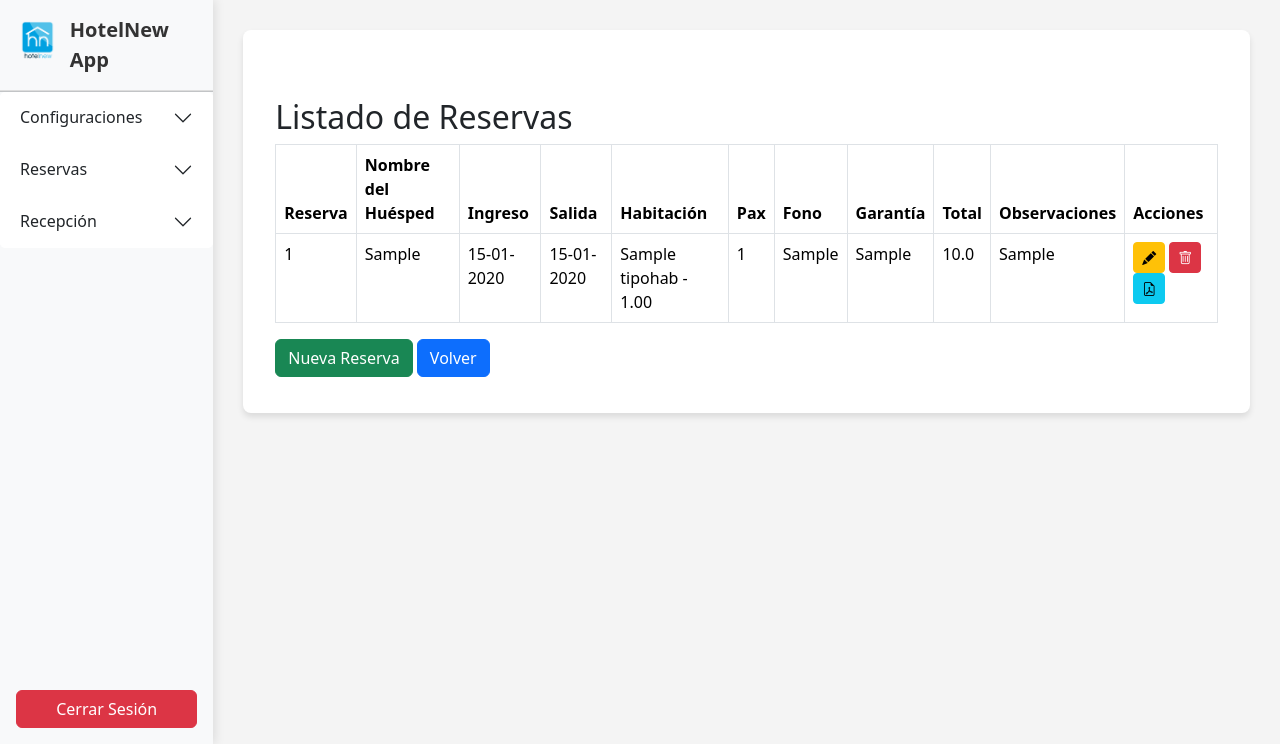
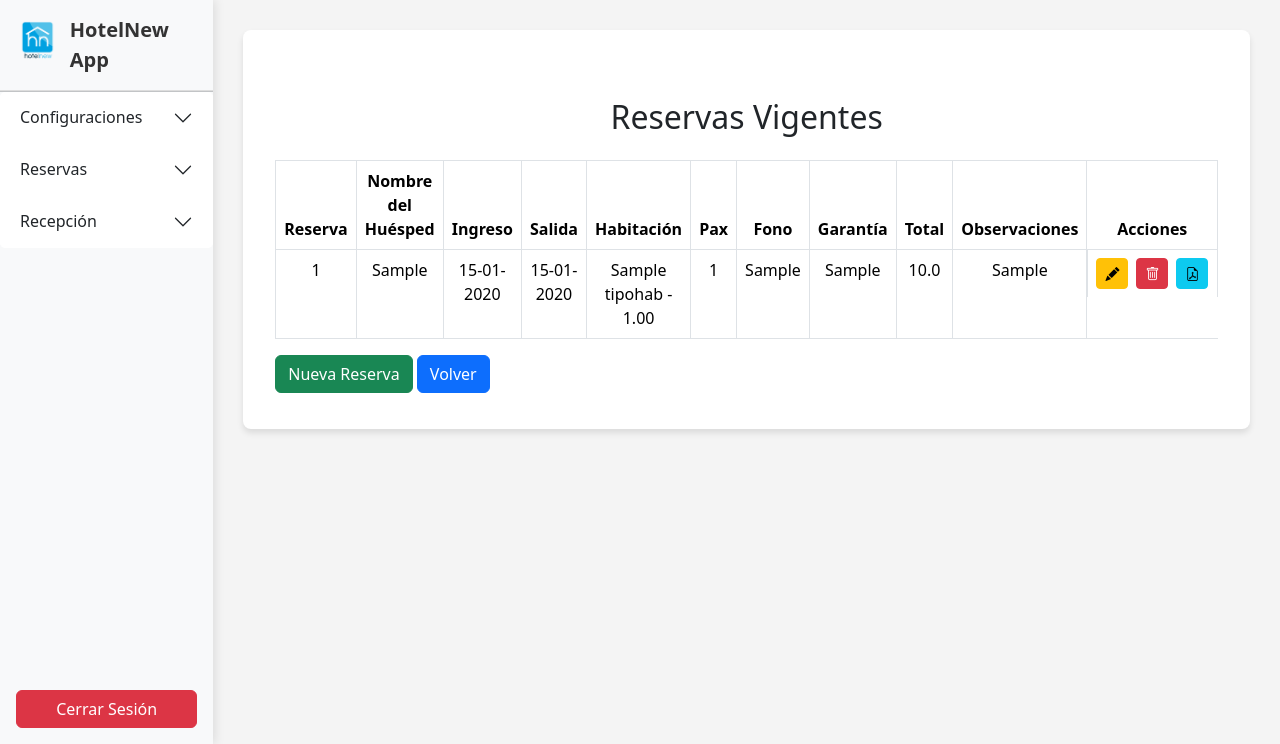
Before and after one commit to ceal2013/EVA-4, a Django app: page /listadoReservas/ in a window 1280 px wide. Shown: the part 56-800 px from the top of the page. Run offline with Django 5.2, Linux system fonts and the light colour scheme; a user stored in the database is signed in; tables that the repository leaves empty hold one stand-in row (values such as "Sample post"); some libraries are stand-ins or nearby versions.

Commit message:
Añadiendo estilos personalizados a la tabla de reservas y mejorando la estructura del HTML

```diff
--- /dev/null
+++ b/static/css/styles.css
@@ -0,0 +1,5 @@
+/* Color encabezados tablas */
+.custom-header {
+    background-color: #003366; /* Azul oscuro */
+    color: white; /* Texto blanco */
+}
--- a/templates/reservasApp/listadoReservas.html
+++ b/templates/reservasApp/listadoReservas.html
@@ -1,11 +1,19 @@
 <!-- listadoReservas.html -->
 {% extends 'reservasApp/gestionReservas.html' %}
 
+<style>
+    .custom-header {
+        background-color: #003366; /* Azul oscuro */
+        color: white; /* Texto blanco */
+    }
+</style>
+
 {% block content %}
 <div class="container mt-5">
-    <h2>Listado de Reservas</h2>
-    <table class="table table-bordered">
-        <thead>
+
+    <h2 class="text-center mb-4">Reservas Vigentes</h2>
+    <table class="table table-bordered table-hover text-center">
+        <thead class="custom-header">
             <tr>
                 <th>Reserva</th>
                 <th>Nombre del Huésped</th>
@@ -33,17 +41,20 @@
                 <td>{{ reserva.garantia }}</td>
                 <td>{{ reserva.total }}</td>
                 <td>{{ reserva.nota }}</td>
-                <td>
-                    <a href="{% url 'actualizarReserva' reserva.id %}" class="btn btn-warning btn-sm" data-toggle="tooltip" title="Editar Reserva">
+                <td class="d-flex justify-content-center gap-2">
+                    <!-- Botón Editar -->
+                    <a href="{% url 'actualizarReserva' reserva.id %}" class="btn btn-warning btn-sm" data-bs-toggle="tooltip" title="Editar Reserva">
                         <i class="bi bi-pencil-fill"></i>
                     </a>
+                    <!-- Botón Eliminar -->
                     <form action="{% url 'eliminarReserva' reserva.id %}" method="post" style="display:inline;" onsubmit="return confirm('¿Está seguro de que desea eliminar esta reserva?');">
                         {% csrf_token %}
-                        <button type="submit" class="btn btn-danger btn-sm" data-toggle="tooltip" title="Eliminar Reserva">
+                        <button type="submit" class="btn btn-danger btn-sm" data-bs-toggle="tooltip" title="Eliminar Reserva">
                             <i class="bi bi-trash"></i>
                         </button>
                     </form>
-                    <a href="{% url 'descargar_pdf' reserva.id %}" class="btn btn-info btn-sm" data-toggle="tooltip" title="Exportar Confirmación">
+                    <!-- Botón Descargar PDF -->
+                    <a href="{% url 'descargar_pdf' reserva.id %}" class="btn btn-info btn-sm" data-bs-toggle="tooltip" title="Exportar Confirmación">
                         <i class="bi bi-file-earmark-pdf"></i>
                     </a>
                 </td>
```
Also changed, not shown: templates/reservasApp/gestionReservas.html (line endings or trailing spaces).
